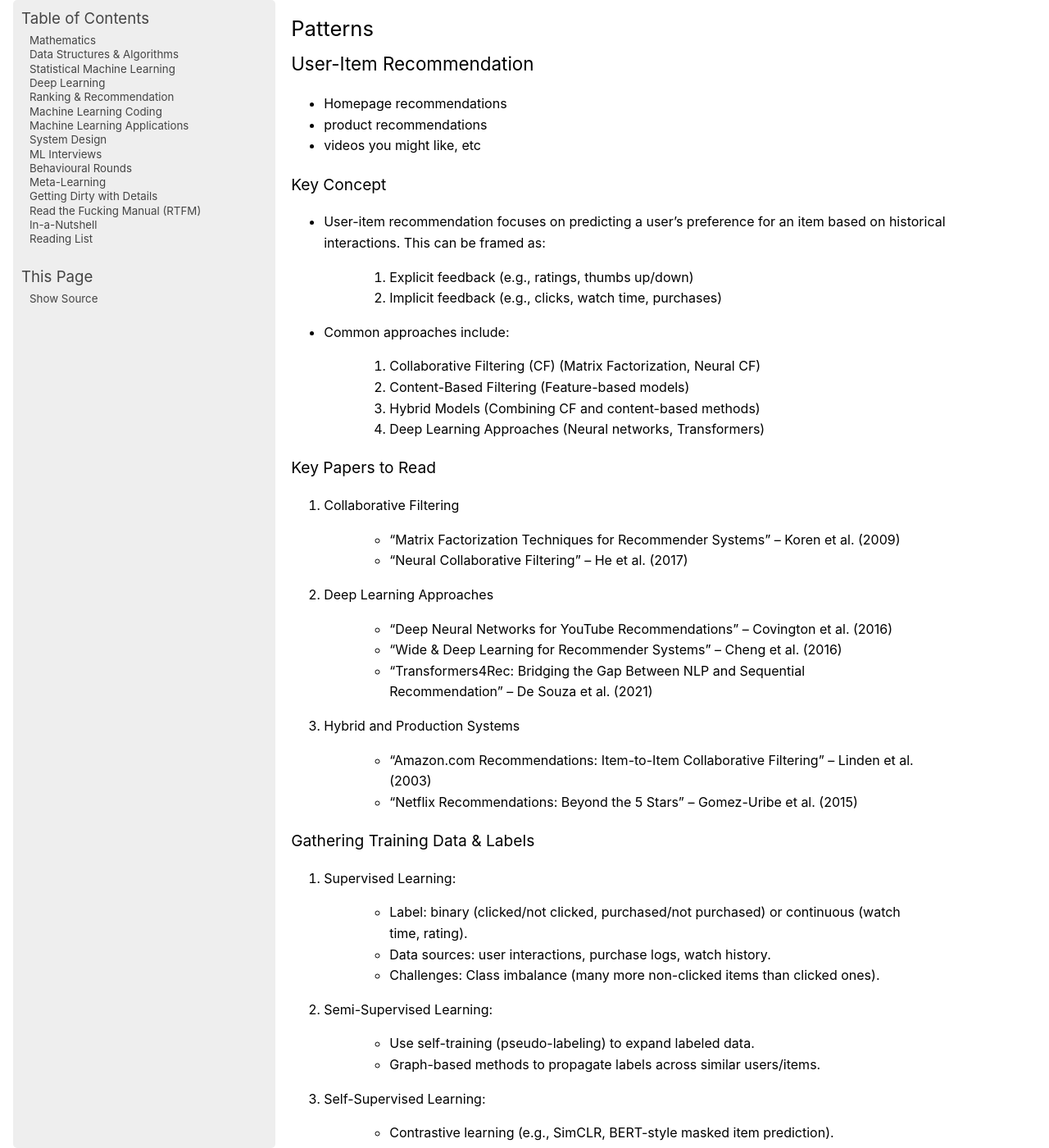
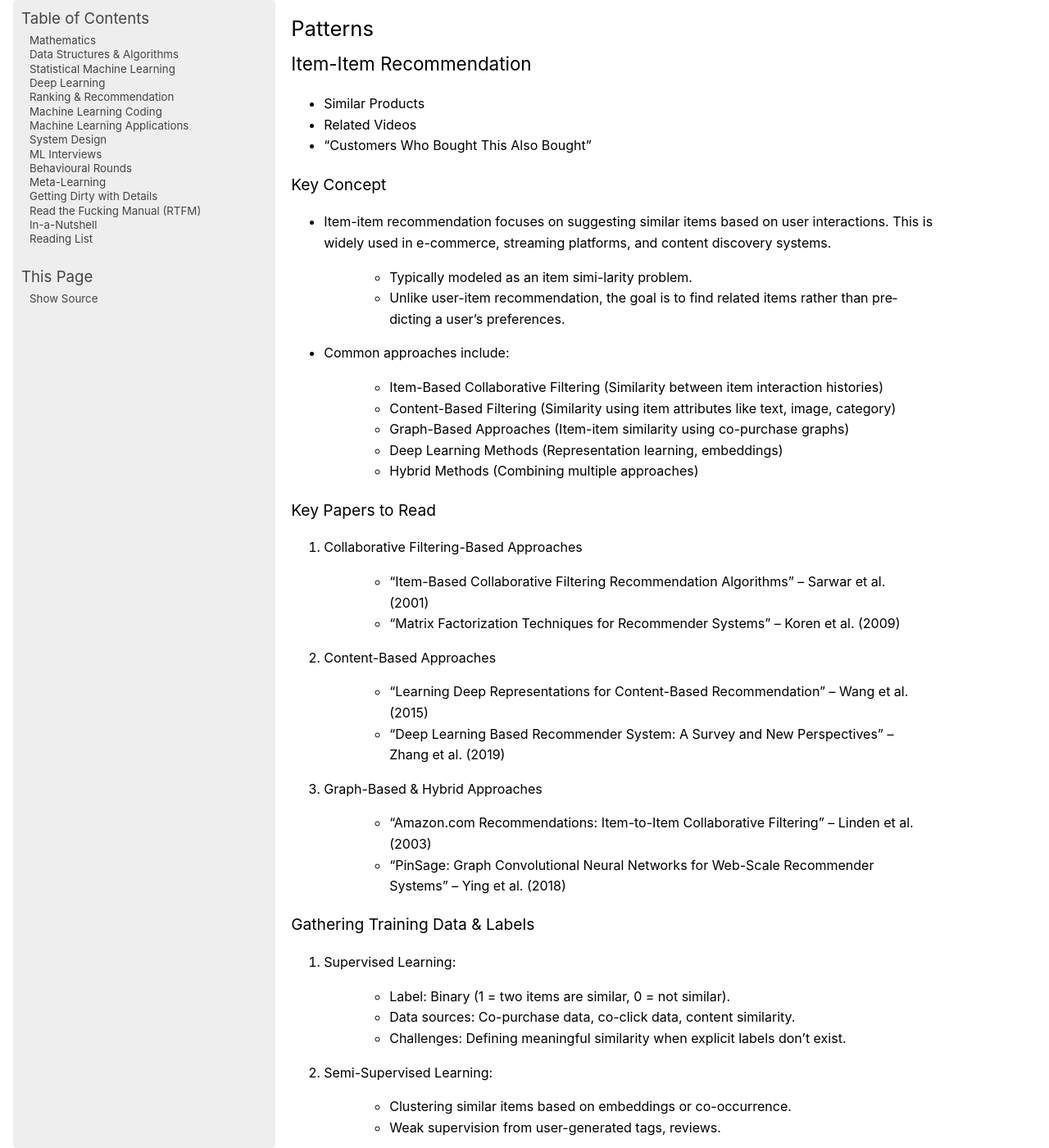
Before and after one commit to uselesstechjunks/leetcode, a Sphinx documentation site: the page built from docs/source/rank.rst, in a window 1280 px wide and 1400 px high, scrolled down 1908 px. Shown: the whole window at 82% size. Built offline with Sphinx 7.4.7, drawn with Linux system fonts in a browser that asks for light colours; some of the changed text lies outside the part shown.

Commit message:
Update rank.rst

```diff
--- a/docs/source/rank.rst
+++ b/docs/source/rank.rst
@@ -71,6 +71,101 @@ LLM for Recommendation
 ************************************************************************************
 Patterns
 ************************************************************************************
+Item-Item Recommendation
+====================================================================================
+- Similar Products
+- Related Videos
+- "Customers Who Bought This Also Bought"
+
+Key Concept
+------------------------------------------------------------------------------------
+- Item-item recommendation focuses on suggesting similar items based on user interactions. This is widely used in e-commerce, streaming platforms, and content discovery systems.
+
+	- Typically modeled as an item simi-larity problem.
+	- Unlike user-item recommendation, the goal is to find related items rather than predicting a user’s preferences.
+
+- Common approaches include:
+
+	- Item-Based Collaborative Filtering (Similarity between item interaction histories)
+	- Content-Based Filtering (Similarity using item attributes like text, image, category)
+	- Graph-Based Approaches (Item-item similarity using co-purchase graphs)
+	- Deep Learning Methods (Representation learning, embeddings)
+	- Hybrid Methods (Combining multiple approaches)
+
+Key Papers to Read
+------------------------------------------------------------------------------------
+#. Collaborative Filtering-Based Approaches
+
+	- "Item-Based Collaborative Filtering Recommendation Algorithms" – Sarwar et al. (2001)
+	- "Matrix Factorization Techniques for Recommender Systems" – Koren et al. (2009)
+
+#. Content-Based Approaches
+
+	- "Learning Deep Representations for Content-Based Recommendation" – Wang et al. (2015)
+	- "Deep Learning Based Recommender System: A Survey and New Perspectives" – Zhang et al. (2019)
+
+#. Graph-Based & Hybrid Approaches
+
+	- "Amazon.com Recommendations: Item-to-Item Collaborative Filtering" – Linden et al. (2003)
+	- "PinSage: Graph Convolutional Neural Networks for Web-Scale Recommender Systems" – Ying et al. (2018)
+
+Gathering Training Data & Labels
+------------------------------------------------------------------------------------
+#. Supervised Learning:
+
+	- Label: Binary (1 = two items are similar, 0 = not similar).
+	- Data sources: Co-purchase data, co-click data, content similarity.
+	- Challenges: Defining meaningful similarity when explicit labels don’t exist.
+
+#. Semi-Supervised Learning:
+
+	- Clustering similar items based on embeddings or co-occurrence.
+	- Weak supervision from user-generated tags, reviews.
+
+#. Self-Supervised Learning:
+
+	- Contrastive learning (e.g., learning embeddings by pushing dissimilar items apart).
+	- Masked item prediction (e.g., predicting missing related items in a session).
+
+Feature Engineering
+------------------------------------------------------------------------------------
+- Item Features: Category, brand, price, textual description, images.
+- Interaction Features: Co-purchase counts, view sequences, co-engagement.
+- Graph Features: Item co-occurrence in user sessions, citation networks.
+- Embedding-Based Features: Learned latent item representations.
+- Contextual Features: Time decay (trending vs. evergreen items).
+
+Handling Nuisances & Trade-offs
+------------------------------------------------------------------------------------
+#. Cold-Start Problem
+
+	- New items: Use content-based methods (text, image embeddings).
+	- Few interactions: Boost exploration via diversity in recommendations.
+	- Trade-off: Content-based methods may miss collaborative signals.
+
+#. Novelty Effects
+
+	- Boost engagement by temporarily surfacing new items.
+	- Trade-off: Over-promoting new items can degrade relevance.
+
+#. Popularity Bias
+
+	- Downweight extremely popular items to avoid over-recommendation.
+	- Diversify item recommendations per user segment.
+	- Trade-off: Reducing popular items too much may lower engagement.
+
+#. Explore-Exploit Balance
+
+	- Use Thompson Sampling or contextual bandits.
+	- Introduce diversity via re-ranking strategies.
+	- Trade-off: Too much exploration may hurt conversion rates.
+
+#. Avoiding Feedback Loops
+
+	- Periodically refresh item similarities to prevent stale recommendations.
+	- Use counterfactual evaluations to assess if users are stuck in recommendation bubbles.
+	- Trade-off: More frequent updates increase computational complexity.
+
 User-Item Recommendation
 ====================================================================================
 - Homepage recommendations
```
